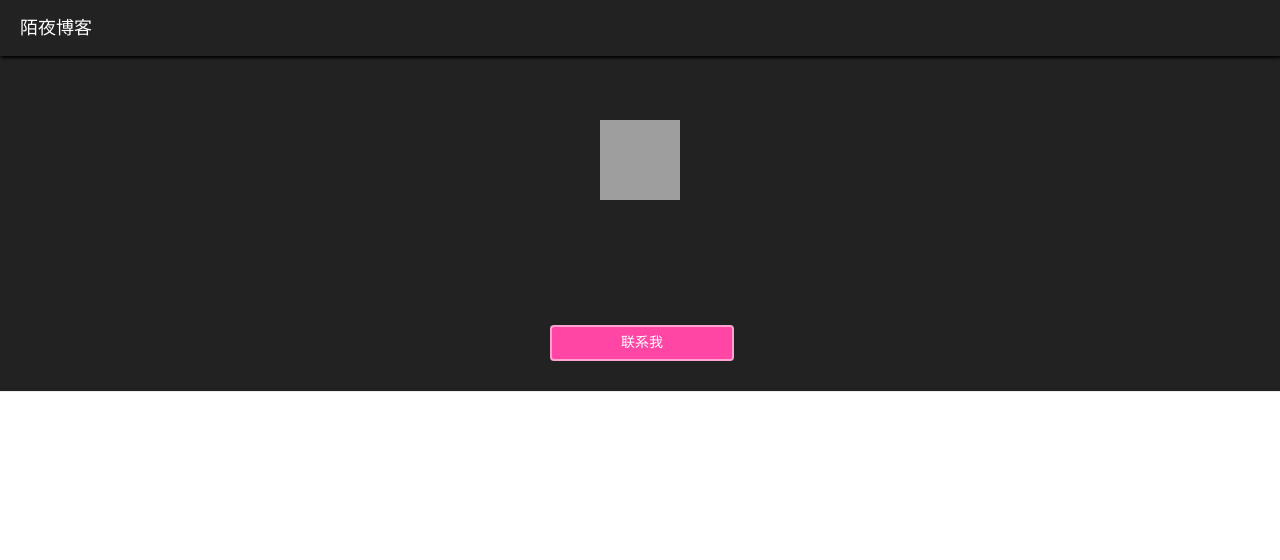
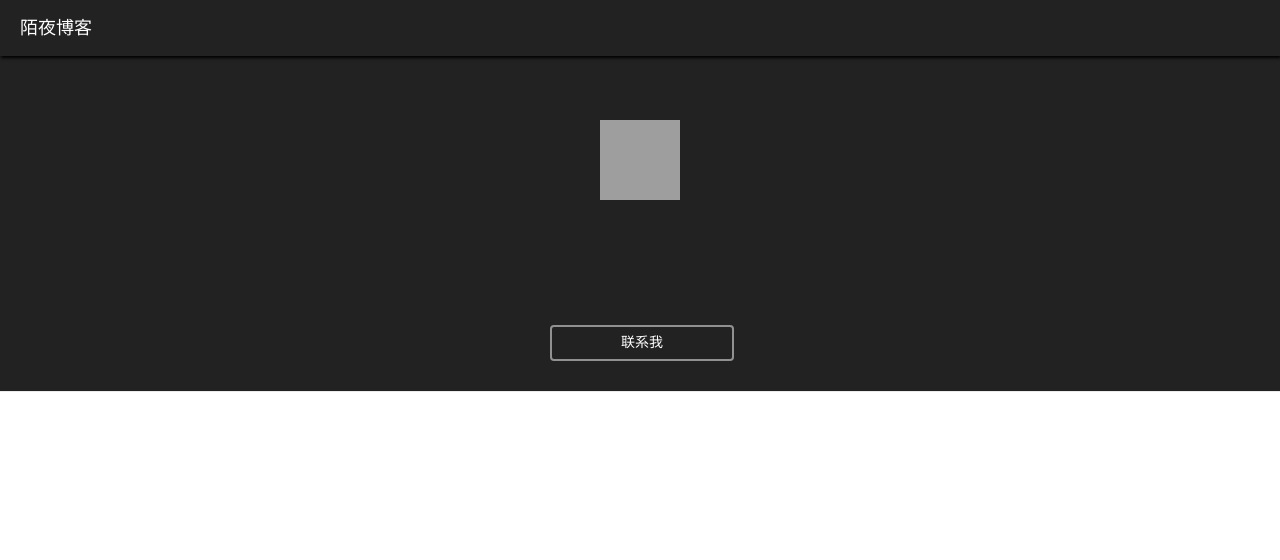
Before and after one commit to jiaguokang/jiaguokang.github.io, a PHP site: page / in a window 1280 px wide. Shown: the top 560 px of the page. Run offline with PHP 8.4, Linux system fonts and the light colour scheme; grey boxes are pictures that could not be loaded.

Commit message:
Update style.css

```diff
--- a/style.css
+++ b/style.css
@@ -57,7 +57,7 @@ body {
 	text-align: center;
 	font-size: 14px;
 	color: white;
-	background-color: #FF46A4FF;
+	background-color:#FF000000;
 	width: 180px;
 	height: 32px;
 	line-height: 32px;
```
